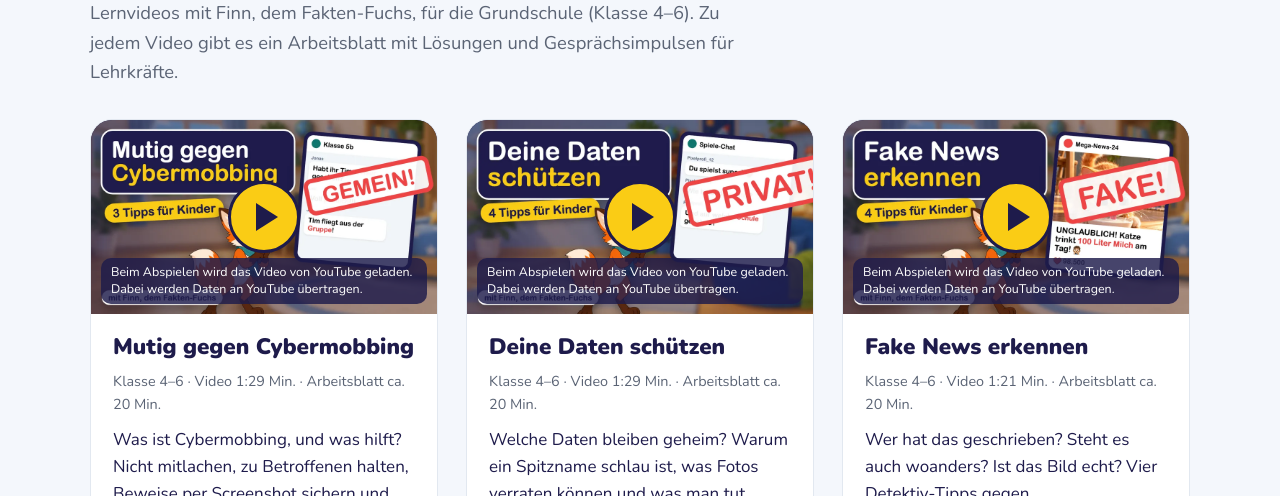
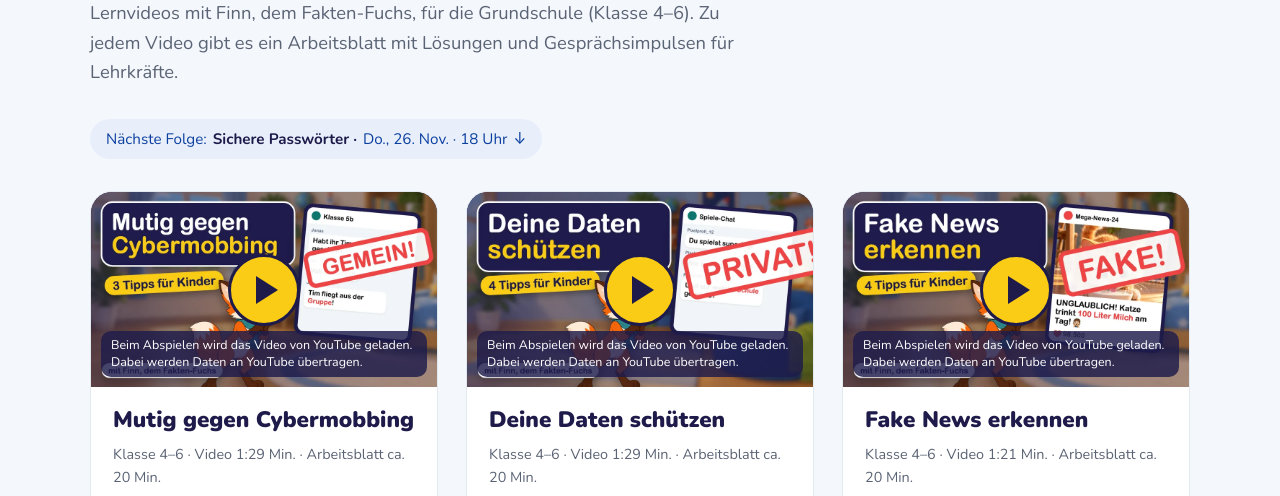
Before and after one commit to djcalii/kenntnis-medien-website, a plain HTML site: page material/index.html in a window 1280 px wide. Shown: the part 269-765 px from the top of the page. Drawn offline with Linux system fonts and the light colour scheme.

Commit message:
Material: Zeile „Nächste Folge“ oben, springt zu Demnächst
Co-Authored-By: Claude Opus 5.5 <noreply@anthropic.com>

```diff
--- a/style.css
+++ b/style.css
@@ -123,6 +123,10 @@ section { padding: 72px 0; }
 .bald-liste b { display: block; font-size: 1.05rem; line-height: 1.25; }
 .bald-datum { display: inline-block; font-size: .78rem; font-weight: 800; color: var(--blau); background: #E8EFFB; border-radius: 999px; padding: 2px 10px; margin-bottom: 4px; }
 .bald-liste small { display: block; color: var(--grau); font-size: .85rem; margin-top: 2px; }
+.naechste-folge { display: inline-flex; flex-wrap: wrap; align-items: baseline; gap: 0 6px; margin-top: 14px; padding: 8px 16px; border-radius: 999px; background: #E8EFFB; color: var(--blau); font-size: .95rem; text-decoration: none; }
+.naechste-folge:hover { background: #DCE6F8; }
+.naechste-folge b { color: var(--dunkel, #1E1B4B); }
+.demnaechst { scroll-margin-top: 90px; }
 .bald-hinweis { margin: 14px 0 0; color: var(--grau); font-size: .95rem; }
 @media (max-width: 420px) { .bald-liste img { width: 104px; } }
 .bald { font-size: .9rem; color: var(--grau); font-style: italic; align-self: center; }
--- a/video.js
+++ b/video.js
@@ -28,6 +28,18 @@
       liste.appendChild(li);
     });
     block.hidden = false;
+    // Eine Zeile oben unter der Einleitung: nächste Folge, Tipp springt zum Block „Demnächst“
+    var einleitung = document.querySelector(".einleitung");
+    if (einleitung) {
+      var erste = liste.querySelector("li");
+      var zeile = document.createElement("a");
+      zeile.className = "naechste-folge";
+      zeile.href = "#demnaechst";
+      zeile.innerHTML = '<span>Nächste Folge:</span> <b></b> <span class="wann"></span> <span aria-hidden="true">↓</span>';
+      zeile.querySelector("b").textContent = bald[0].titel + " ·";
+      zeile.querySelector(".wann").textContent = erste.querySelector(".bald-datum").textContent;
+      einleitung.parentNode.insertBefore(zeile, einleitung.nextSibling);
+    }
   }
   // Seite bleibt offen, während die nächste Folge erscheint: dann neu laden
   if (naechste !== null && naechste - jetzt < 864e5) setTimeout(function () { location.reload(); }, naechste - jetzt + 2000);
```
